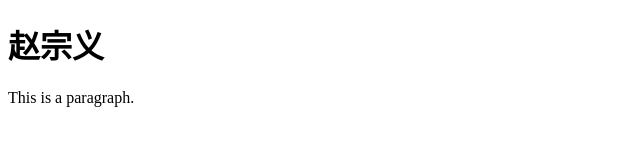
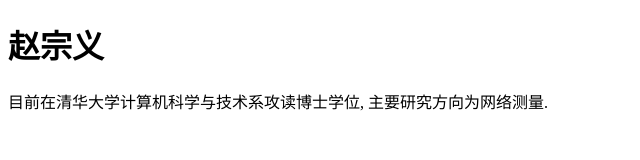
Before and after one commit to xinshengzzy/xinshengzzy.github.io, a plain HTML site: page index.html in a window 1280 px wide. Shown: the whole page, without its empty margins (0-640 px from the left). Drawn offline with Linux system fonts and the light colour scheme.

Commit message:
Automatic uploading. No comments.

```diff
--- a/index.html
+++ b/index.html
@@ -6,7 +6,7 @@
 <body>
 
 <h1>赵宗义</h1>
-<p>This is a paragraph.</p>
+<p>目前在清华大学计算机科学与技术系攻读博士学位, 主要研究方向为网络测量. </p>
 
 </body>
 </html>
```
